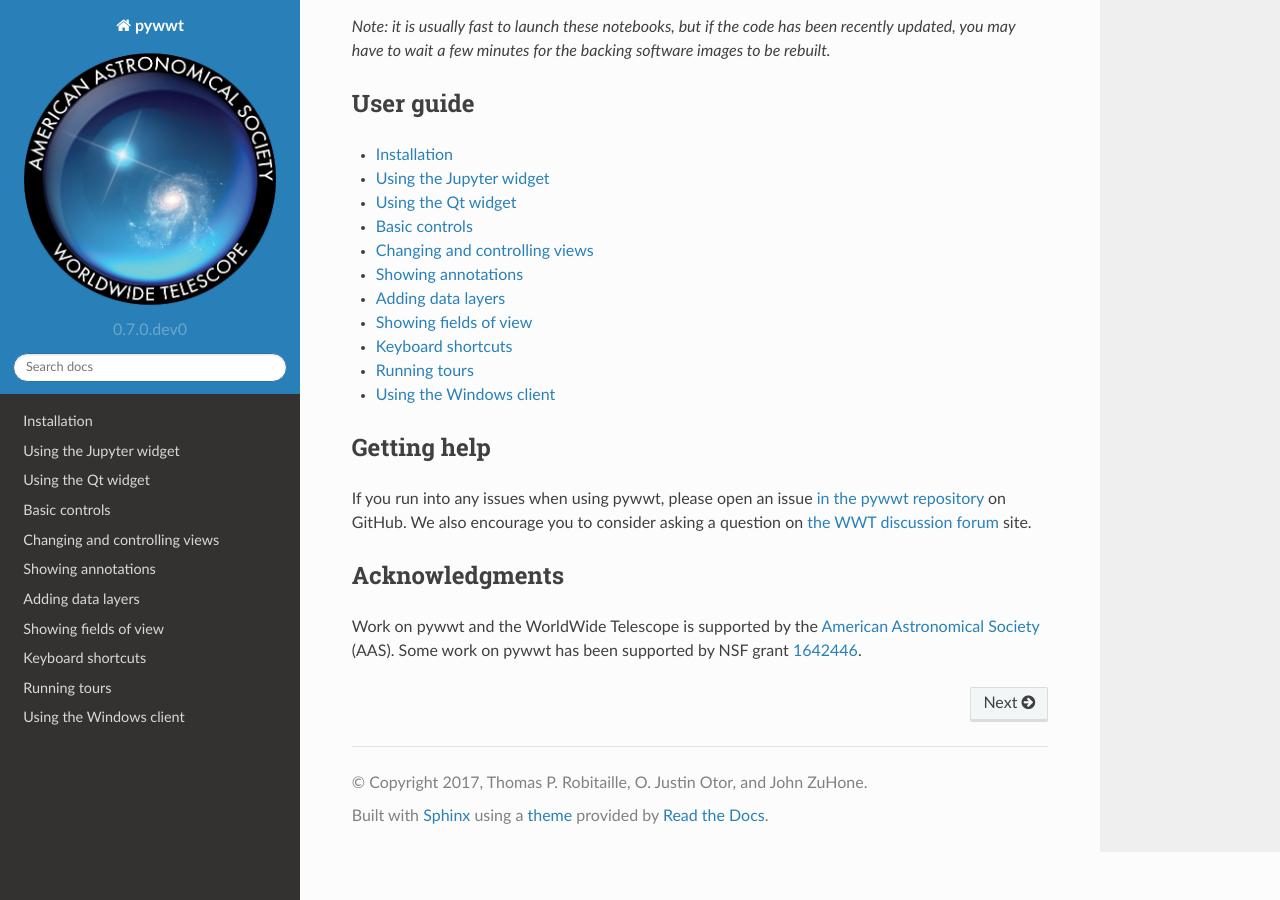
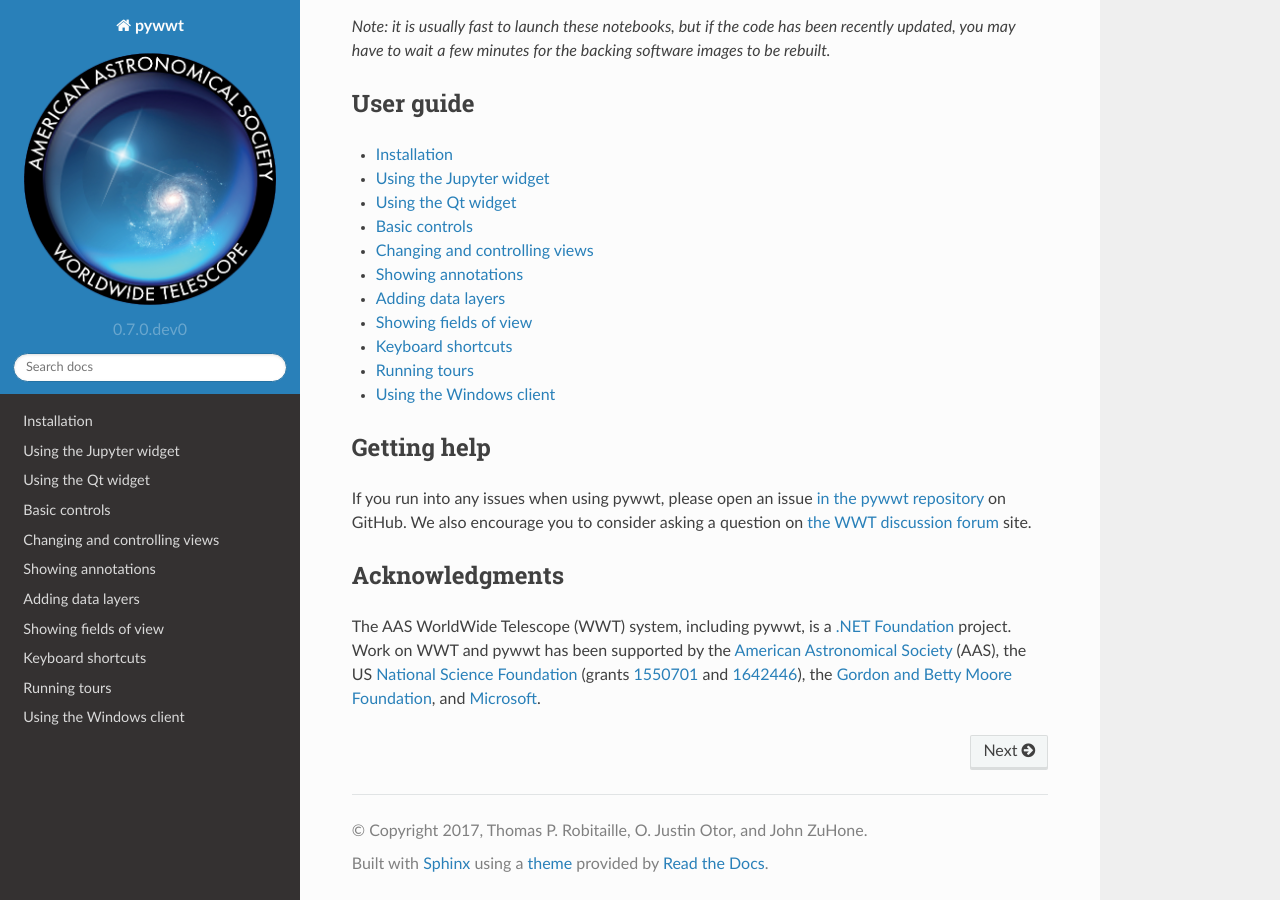
Before and after one commit to WorldWideTelescope/pywwt, a Sphinx documentation site: the page built from docs/index.rst, in a window 1280 px wide and 900 px high, scrolled down 1334 px. Built offline with Sphinx 7.4.7 and the Read the Docs theme 2.0.0, drawn with Linux system fonts in a browser that asks for light colours; pages that are not in the unit, such as notebooks, are missing from menus; some of the changed text lies outside the part shown.

Commit message:
Acknowledge the .NET Foundation and other funders too

```diff
--- a/docs/index.rst
+++ b/docs/index.rst
@@ -7,11 +7,13 @@
 sophisticated 4D WebGL rendering engine and a cloud-based web service for
 sharing and visualizing terabytes of astronomical data. WWT is brought to you
 by the non-profit `American Astronomical Society`_ (AAS), the major
-organization of professional astronomers in North America.
+organization of professional astronomers in North America, and the `.NET
+Foundation`_.
 
 .. _AAS: https://aas.org/
 .. _American Astronomical Society: https://aas.org/
 .. _WorldWide Telescope: http://www.worldwidetelescope.org/home
+.. _.NET Foundation: https://dotnetfoundation.org/
 
 With pywwt you can:
 
@@ -93,8 +95,14 @@
 Acknowledgments
 ---------------
 
-Work on pywwt and the WorldWide Telescope is supported by the `American
-Astronomical Society`_ (AAS). Some work on pywwt has been supported by NSF
-grant 1642446_.
+The AAS WorldWide Telescope (WWT) system, including pywwt, is a `.NET
+Foundation`_ project. Work on WWT and pywwt has been supported by the
+`American Astronomical Society`_ (AAS), the US `National Science Foundation`_
+(grants 1550701_ and 1642446_), the `Gordon and Betty Moore Foundation`_, and
+`Microsoft`_.
 
+.. _National Science Foundation: https://www.nsf.gov/
+.. _1550701: https://www.nsf.gov/awardsearch/showAward?AWD_ID=1550701
 .. _1642446: https://www.nsf.gov/awardsearch/showAward?AWD_ID=1642446
+.. _Gordon and Betty Moore Foundation: https://www.moore.org/
+.. _Microsoft: https://microsoft.com/
```
Also changed, not shown: README.rst (+12 -4 lines).
